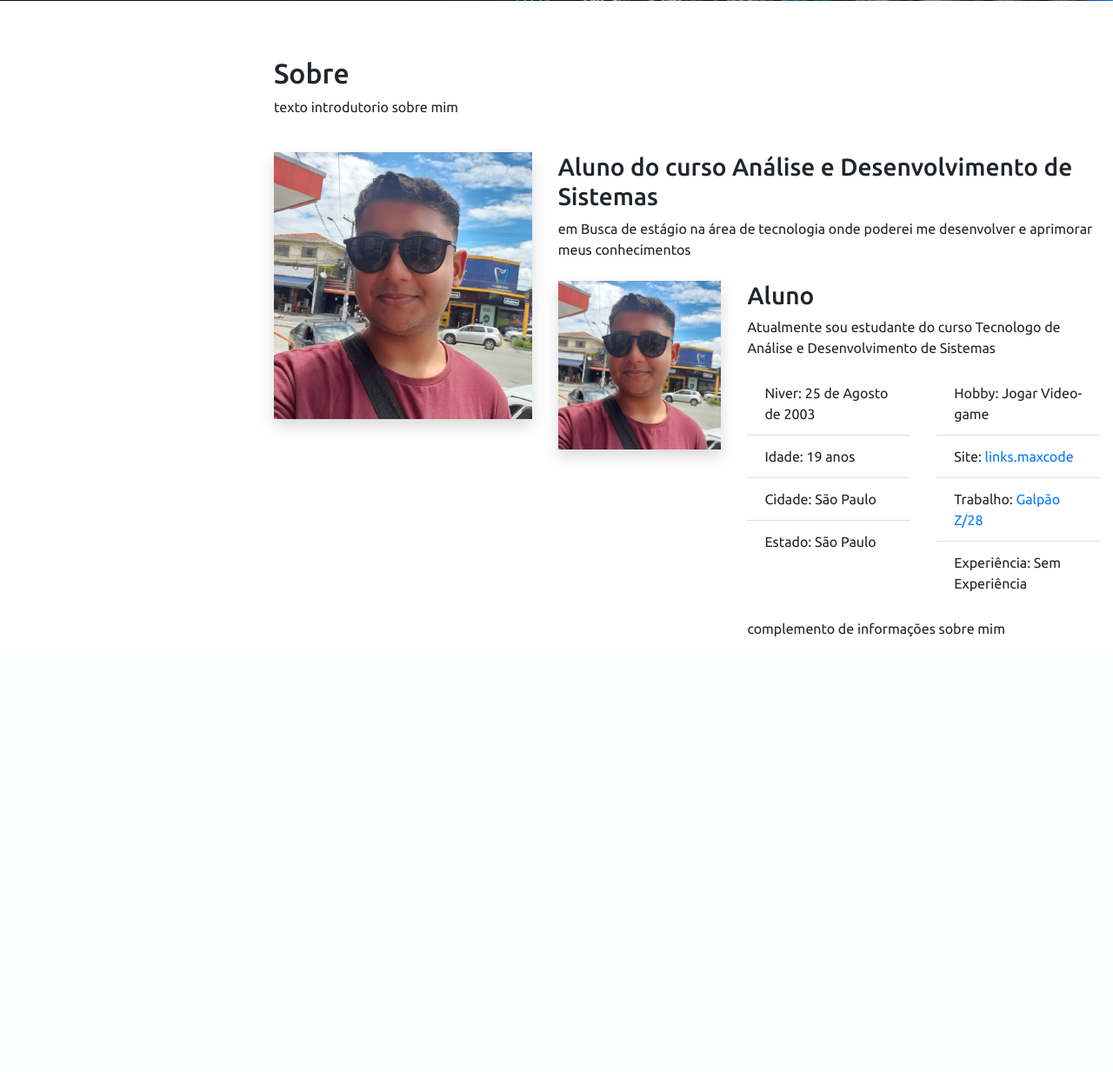
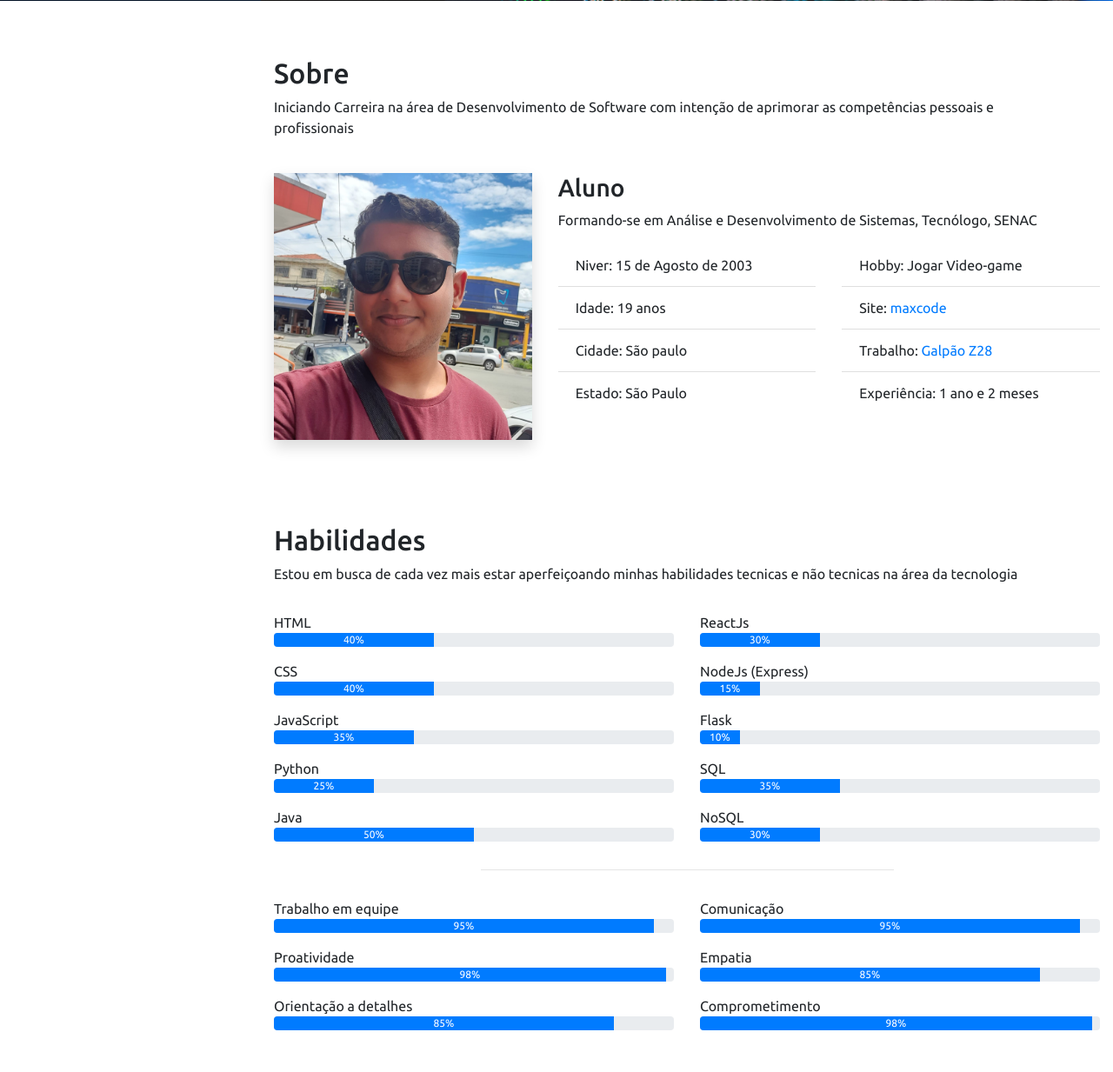
Before and after one commit to Guimax18/portifolio, a Flask app: page / in a window 1280 px wide. Shown: the part 799-2032 px from the top of the page at 87% size. Before the commit the page ends 1531 px from the top, so only its background shows below. Run offline with Flask 2, Linux system fonts and the light colour scheme; some libraries are stand-ins or nearby versions.

Commit message:
atualização

```diff
--- a/project/templates/index.html
+++ b/project/templates/index.html
@@ -77,47 +77,34 @@
 
       </section>
 
-      <section class="container mt-5" id="sobre"> <!--sessão SOBRE-->
+       <section class="container mt-5" id='sobre'>
           <div class="row w-100">
-          <div class="col-md-12"> <!--dividindo a pagina em 12 colunas "col-md-12"-->
-            <h2 class="pt-3">Sobre</h2><!--titulo da pagina-->
-            <p>texto introdutorio sobre mim</p>
+              <div class="col-md-12" data-anime="down">
+                  <h2 class='pt-3'>Sobre</h2>
+                  <p>Iniciando Carreira na área de Desenvolvimento de Software com intenção de aprimorar as competências pessoais e profissionais</p>
               </div>
-
-
           </div>
-
-        <div class="row mt-4"><!--dividindo a pagina em 4 colunas "col-md-4"-->
-          <div class="col-md-4"><!--alinhando e ajustando a imagem no site-->
-            <img class="img-fluid shadow" src="../static/img/foro de perfil menor.jpg" alt="foto do max">
-          </div>
-          <div class="col-md-8"><!--dividindo a pagina em 8 colunas "col-md-8"-->
-            <h3>Aluno do curso Análise
-              e Desenvolvimento de Sistemas</h3>
-            <p>em Busca de estágio na área de tecnologia onde poderei me desenvolver
-              e aprimorar meus conhecimentos
-            </p>
 
           <div class="row mt-4">
               <div class="col-md-4">
-                <img class="img-fluid shadow" src="../static/img/foro de perfil menor.jpg" alt="Foto do max" data-anime="left">
+                  <img class="img-fluid shadow" src="../static/img/foro de perfil menor.jpg" alt="Foto do Max" data-anime="left">
               </div>
               <div class="col-md-8" data-anime="right">
                   <h3>Aluno</h3>
-                <p>Atualmente sou estudante do curso Tecnologo de
-                    Análise e Desenvolvimento de Sistemas
+                  <p>Formando-se em Análise e Desenvolvimento de Sistemas, Tecnólogo, SENAC</p>
+
                   <div class="row mt-3 mb-3">
                       <div class="col-md-6">
                           <ul class="list-group list-group-flush fs-5">
                               <li class="list-group-item">
-                                Niver: <span class="fw-lighter">25 de Agosto de
+                                  Niver: <span class="fw-lighter">15 de Agosto de
                                       2003</span>
                               </li>
                               <li class="list-group-item">
                                   Idade: <span class="fw-lighter">19 anos</span>
                               </li>
                               <li class="list-group-item">
-                                Cidade: <span class="fw-lighter">São Paulo</span>
+                                  Cidade: <span class="fw-lighter">São paulo</span>
                               </li>
                               <li class="list-group-item">
                                   Estado: <span class="fw-lighter">São Paulo</span>
@@ -128,21 +115,134 @@
                       <div class="col-md-6">
                           <ul class="list-group list-group-flush fs-5">
                               <li class="list-group-item">Hobby: <span class="fw-lighter">Jogar Video-game</span></li>
-                            <li class="list-group-item">Site: <a href="https://max-code.netlify.app/" target="_blank"
-                                    class="fw-lighter text-decoration-none link-dark">links.maxcode</a></li>
+                              <li class="list-group-item">Site: <a href="" target="_blank"
+                                      class="fw-lighter text-decoration-none link-dark">maxcode</a></li>
                               <li class="list-group-item">Trabalho: <a href=""
-                                    target="_blank" class="fw-lighter text-decoration-none link-dark">Galpão
-                                    Z/28</a></li>
-                            <li class="list-group-item">Experiência: <span class="fw-lighter">Sem Experiência</span></li>
+                                      target="_blank" class="fw-lighter text-decoration-none link-dark">Galpão Z28</a></li>
+                              <li class="list-group-item">Experiência: <span class="fw-lighter">1 ano e 2 meses</span></li>
 
                           </ul>
                       </div>
                   </div>
-
-                <p>complemento de informações sobre mim</p>
               </div>
           </div>
       </section>
+
+      <section class="mt-5 section-bg" id="Habilidades">
+
+        <div class="container pb-5">
+            <h2 class="pt-5">Habilidades</h2>
+            <p>Estou em busca de cada vez mais estar aperfeiçoando minhas habilidades tecnicas e não tecnicas
+                na área da tecnologia
+            </p>
+            <div class="row">
+                <div class="col-md-6">
+                    <p class='mt-3 mb-0'>HTML</p>
+                    <div class="progress">
+                        <div class="progress-bar" role="progressbar" style="width: 40%;" aria-valuenow="40"
+                            data-anime="left" aria-valuemin="0" aria-valuemax="100">40%</div>
+                    </div>
+                    <p class="mt-3 mb-0">CSS</p>
+                    <div class="progress">
+                        <div class="progress-bar" data-anime="left" role="progressbar" style="width: 40%;"
+                            aria-valuenow="40" aria-valuemin="0" aria-valuemax="100">40%</div>
+                    </div>
+                    <p class="mt-3 mb-0">JavaScript</p>
+                    <div class="progress">
+                        <div class="progress-bar" data-anime="left" role="progressbar" style="width: 35%;"
+                            aria-valuenow="35" aria-valuemin="0" aria-valuemax="100">35%</div>
+                    </div>
+                    <p class="mt-3 mb-0">Python</p>
+                    <div class="progress">
+                        <div class="progress-bar" data-anime="left" role="progressbar" style="width: 25%;"
+                            aria-valuenow="25" aria-valuemin="0" aria-valuemax="100">25%</div>
+                    </div>
+                    <p class="mt-3 mb-0">Java</p>
+                    <div class="progress">
+                        <div class="progress-bar" data-anime="left" role="progressbar" style="width: 50%;"
+                            aria-valuenow="50" aria-valuemin="0" aria-valuemax="100">50%</div>
+                        </div>
+                    </div>
+
+                    <div class="col-md-6">
+                         <p class="mt-3 mb-0">ReactJs</p>
+                        <div class="progress">
+                            <div class="progress-bar" data-anime="left" role="progressbar" style="width: 30%;"
+                                aria-valuenow="30" aria-valuemin="0" aria-valuemax="100">30%</div>
+                        </div>
+                        <p class="mt-3 mb-0">NodeJs (Express)</p>
+                        <div class="progress">
+                            <div class="progress-bar" data-anime="left" role="progressbar" style="width: 15%;"
+                                aria-valuenow="15" aria-valuemin="0" aria-valuemax="100">15%</div>
+                        </div>
+                        <p class="mt-3 mb-0">Flask</p>
+                        <div class="progress">
+                            <div class="progress-bar" data-anime="left" role="progressbar" style="width: 10%;"
+                                aria-valuenow="10" aria-valuemin="0" aria-valuemax="100">10%</div>
+                        </div>
+                        <p class="mt-3 mb-0">SQL</p>
+                        <div class="progress">
+                            <div class="progress-bar" data-anime="left" role="progressbar" style="width: 35%;"
+                                aria-valuenow="35" aria-valuemin="0" aria-valuemax="100">35%</div>
+                        </div>
+                        <p class="mt-3 mb-0">NoSQL</p>
+                        <div class="progress mb-3">
+                            <div class="progress-bar" data-anime="left" role="progressbar" style="width: 30%;"
+                                aria-valuenow="30" aria-valuemin="0" aria-valuemax="100">30%</div>
+                        </div>
+                    </div>
+            </div>
+
+            <hr class='w-50 me-auto ms-auto'>
+
+            <div class="row">
+                <div class="col-md-6">
+                    <p class="mt-3 mb-0">Trabalho em equipe</p>
+                    <div class="progress">
+                        <div class="progress-bar" data-anime="left" role="progressbar" style="width: 95%;"
+                            aria-valuenow="95" aria-valuemin="0" aria-valuemax="100">95%</div>
+                    </div>
+
+                    <p class="mt-3 mb-0">Proatividade</p>
+                    <div class="progress">
+                        <div class="progress-bar" data-anime="left" role="progressbar" style="width: 98%;"
+                            aria-valuenow="98" aria-valuemin="0" aria-valuemax="100">98%</div>
+                    </div>
+
+                    <p class="mt-3 mb-0">Orientação a detalhes</p>
+                    <div class="progress">
+                        <div class="progress-bar" data-anime="left" role="progressbar" style="width: 85%;"
+                            aria-valuenow="85" aria-valuemin="0" aria-valuemax="100">85%</div>
+                    </div>
+
+                </div>
+                <div class="col-md-6">
+                    <p class="mt-3 mb-0">Comunicação</p>
+                    <div class="progress">
+                        <div class="progress-bar" data-anime="left" role="progressbar" style="width: 95%;"
+                            aria-valuenow="95" aria-valuemin="0" aria-valuemax="100">95%</div>
+                    </div>
+
+                    <p class="mt-3 mb-0">Empatia</p>
+                    <div class="progress">
+                        <div class="progress-bar" data-anime="left" role="progressbar" style="width: 85%;"
+                            aria-valuenow="85" aria-valuemin="0" aria-valuemax="100">85%</div>
+                    </div>
+
+                    <p class="mt-3 mb-0">Comprometimento</p>
+                    <div class="progress">
+                        <div class="progress-bar" data-anime="left" role="progressbar" style="width: 98%;"
+                            aria-valuenow="98" aria-valuemin="0" aria-valuemax="100">98%</div>
+                    </div>
+                </div>
+            </div>
+
+        </div>
+
+        </div>
+
+      </section>
+
 
      </main>
 
```
Lines whose indentation alone changed are shown as unchanged.
